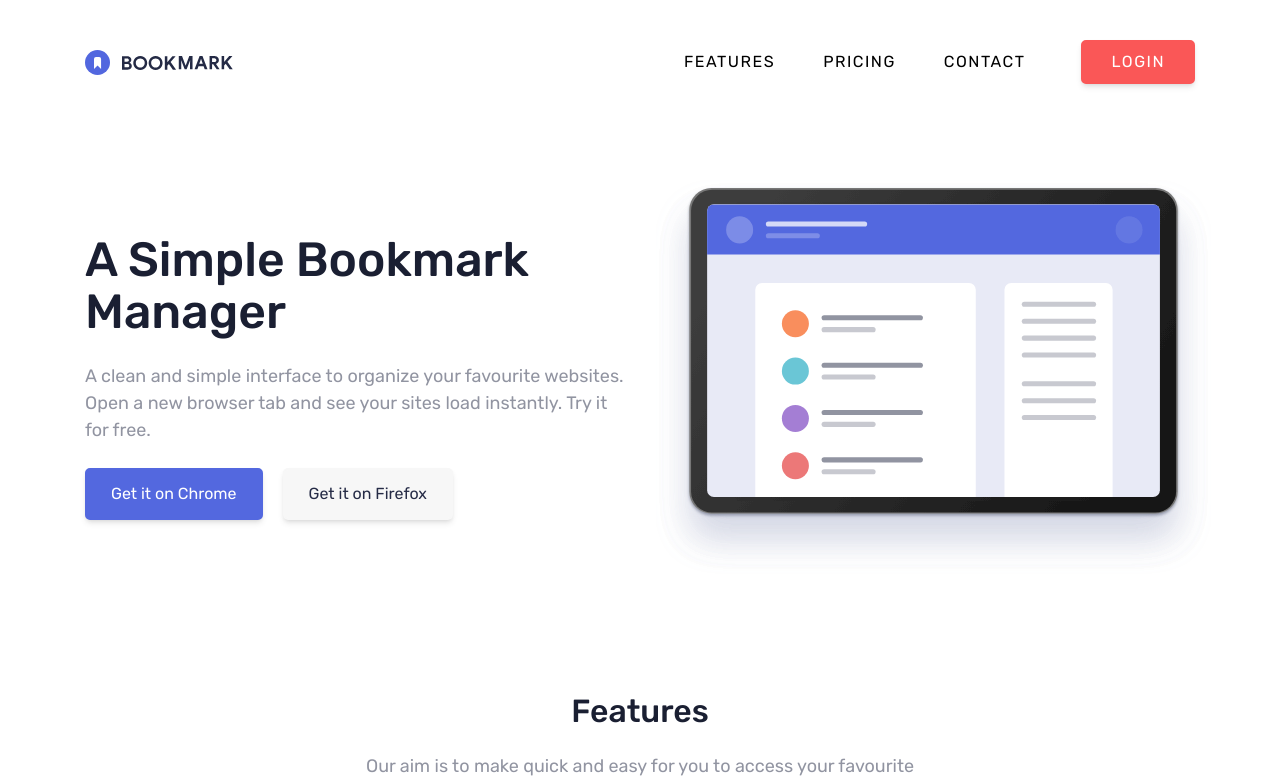
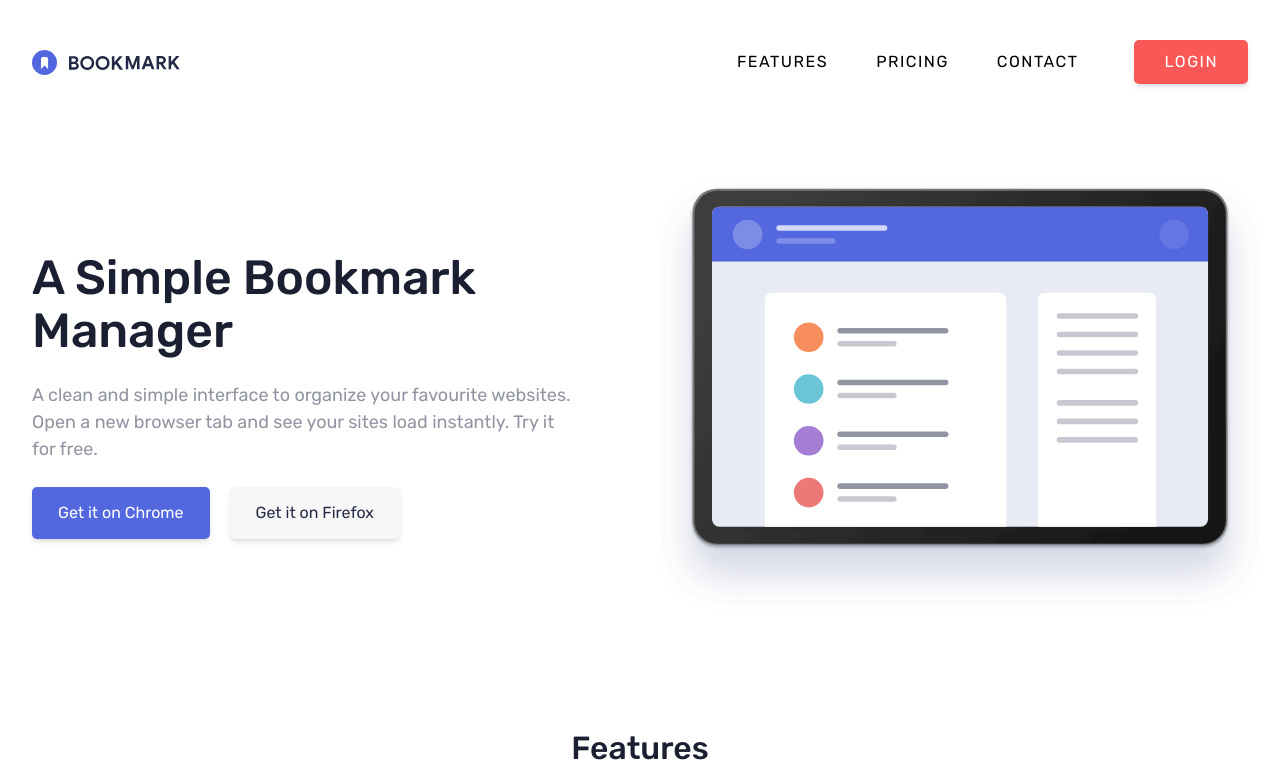
Before and after one commit to abmael-al/bookmark-landing-page, a React (Vite) app: page / in a window 1280 px wide. Shown: the top 784 px of the page. Built offline with nearby package versions, Linux system fonts and the light colour scheme.

Commit message:
style: adjusting max width of the general container

```diff
--- a/src/components/GeneralContainer/generalContainer.css
+++ b/src/components/GeneralContainer/generalContainer.css
@@ -1,5 +1,5 @@
 .general__container {
-    --max-width: 1110px;
+    --max-width: 1232px;
     --padding: 2rem;
 
     width: min(var(--max-width), 100% - calc(var(--padding) * 2));
```
